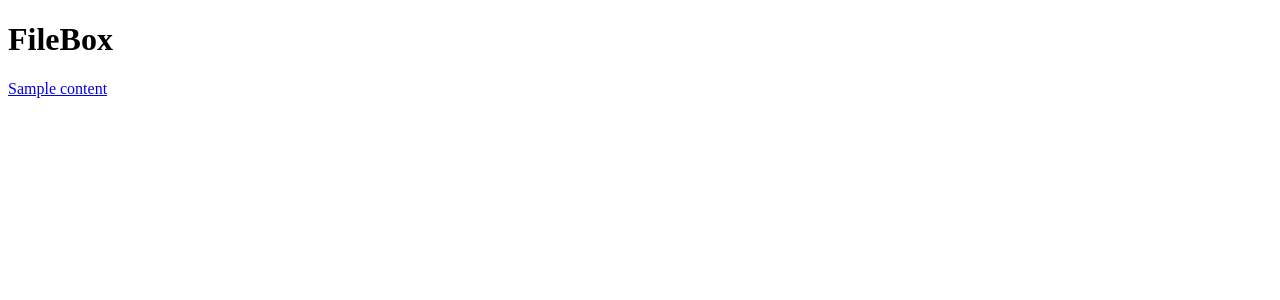
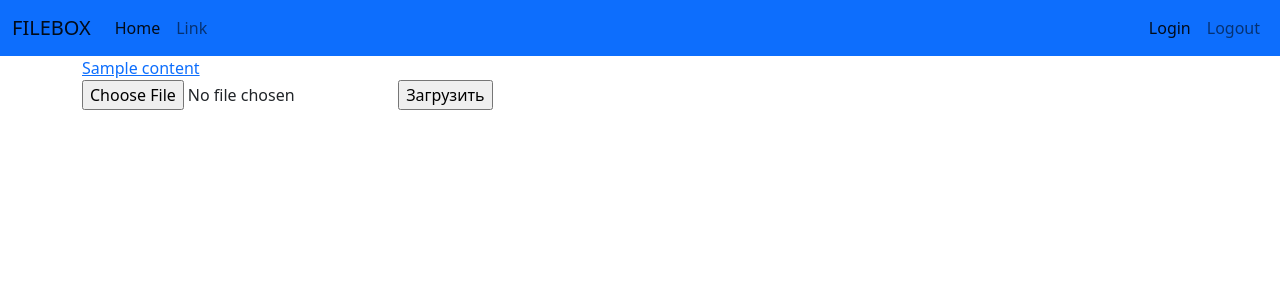
Before and after one commit to Omportal/FileBox, a Django app: template templates/content_app/base.html in a window 1280 px wide. Shown: the top 300 px of the page. Run offline with Django 4.2, Linux system fonts and the light colour scheme; the template is opened without the code that fills it: values that come from a table or form of the project are taken from there, others are empty; tables that the repository leaves empty hold one stand-in row (values such as "Sample post"); form fields are guessed from the names that the template uses; parts of the project's set-up code (start-up, migrations or seed data) failed here and were passed over.

Commit message:
add bootstrap and download

```diff
--- /dev/null
+++ b/apps/content_app/forms.py
@@ -0,0 +1,5 @@
+import os
+from django import forms
+
+class ContentForm(forms.Form):
+    file_field = forms.FileField(widget=forms.ClearableFileInput(attrs={'multiple': True}))
--- a/apps/content_app/models.py
+++ b/apps/content_app/models.py
@@ -1,4 +1,5 @@
 import datetime
+import os
 from django.db import models
 from apps.user_app.models import CustomUser
 # Create your models here.
@@ -11,10 +12,19 @@ class Content(models.Model):
     user = models.ForeignKey(CustomUser, on_delete=models.PROTECT, related_name='content')
     name = models.CharField(max_length=100, verbose_name='Название')
     upload = models.FileField(upload_to=user_directory_path)
-
-
     class Meta:
         verbose_name_plural = 'Файлы'
 
+    def get_filename(self):
+        return os.path.basename(self.upload.name)
+
+    def is_img(self):
+        filename = __class__.get_filename(self)
+        if filename.split('.')[-1] in ('png'):
+            return True
+        else:
+            return False
+
+
     def __str__(self) -> str:
         return self.name
--- a/templates/content_app/base.html
+++ b/templates/content_app/base.html
@@ -5,8 +5,25 @@
 
 
 {% block content %}
-    <h1>FileBox</h1>
-    {% for file in content %}
-    <a href="{{ file.upload.url }}" download >{{ file.name }}</a>
-    {% endfor %}
+<style>
+  .content__stack {display:flex;}
+  .content__stack {flex-direction:column;}
+  img {width: 50px;}
+</style>
+  <div class='container'>
+    <div class='content__stack'>
+
+      {% for file in content %}
+        {% if file.upload %}
+        <a href="{{ file.upload.url }}" download >{% if file.is_img %}<img src="{{ file.upload.url }}">{% endif %}{{ file.name }}</a>
+        {% endif %}
+      {% endfor %}
+    </div>
+  <form method='POST'>
+  {% csrf_token %}
+  {{ form.file_field }}
+  <input type='submit' value='Загрузить'/>
+  <form/>
+  </div>
+
 {% endblock %}
--- a/templates/index.html
+++ b/templates/index.html
@@ -5,9 +5,11 @@
     <meta charset="UTF-8">
     <meta http-equiv="X-UA-Compatible" content="IE=edge">
     <meta name="viewport" content="width=device-width, initial-scale=1.0">
+    <link href="https://cdn.jsdelivr.net/npm/bootstrap@5.2.1/dist/css/bootstrap.min.css" rel="stylesheet" integrity="sha384-iYQeCzEYFbKjA/T2uDLTpkwGzCiq6soy8tYaI1GyVh/UjpbCx/TYkiZhlZB6+fzT" crossorigin="anonymous">
     <title>{% block title %}FileBox{% endblock %}</title>
 </head>
 <body>
+    {% include 'navbar.html' %}
     {% block content %}
     {% endblock %}
 </body>
--- /dev/null
+++ b/templates/navbar.html
@@ -0,0 +1,28 @@
+
+    <nav class="navbar navbar-expand-lg bg-primary">
+        <div class="container-fluid">
+          <a class="navbar-brand" href="#">FILEBOX</a>
+          <button class="navbar-toggler" type="button" data-bs-toggle="collapse" data-bs-target="#navbarSupportedContent" aria-controls="navbarSupportedContent" aria-expanded="false" aria-label="Toggle navigation">
+            <span class="navbar-toggler-icon"></span>
+          </button>
+          <div class="collapse navbar-collapse" id="navbarSupportedContent">
+            <ul class="navbar-nav me-auto mb-2 mb-lg-0">
+              <li class="nav-item">
+                <a class="nav-link active" aria-current="page" href="#">Home</a>
+              </li>
+              <li class="nav-item">
+                <a class="nav-link" href="#">Link</a>
+              </li>
+            </ul>
+          </div>
+          <ul class="navbar-nav justify-content-end" >
+            <li class="nav-item">
+                <a class="nav-link active" aria-current="page" href="#">Login</a>
+              </li>
+              <li class="nav-item">
+                <a class="nav-link" href="#">Logout</a>
+              </li>
+            </li>
+          </ul>
+        </div>
+      </nav>
```
Also changed, not shown: apps/content_app/views.py (+23 -4 lines), templates/nav-panel.html (added, +11 -0 lines).
